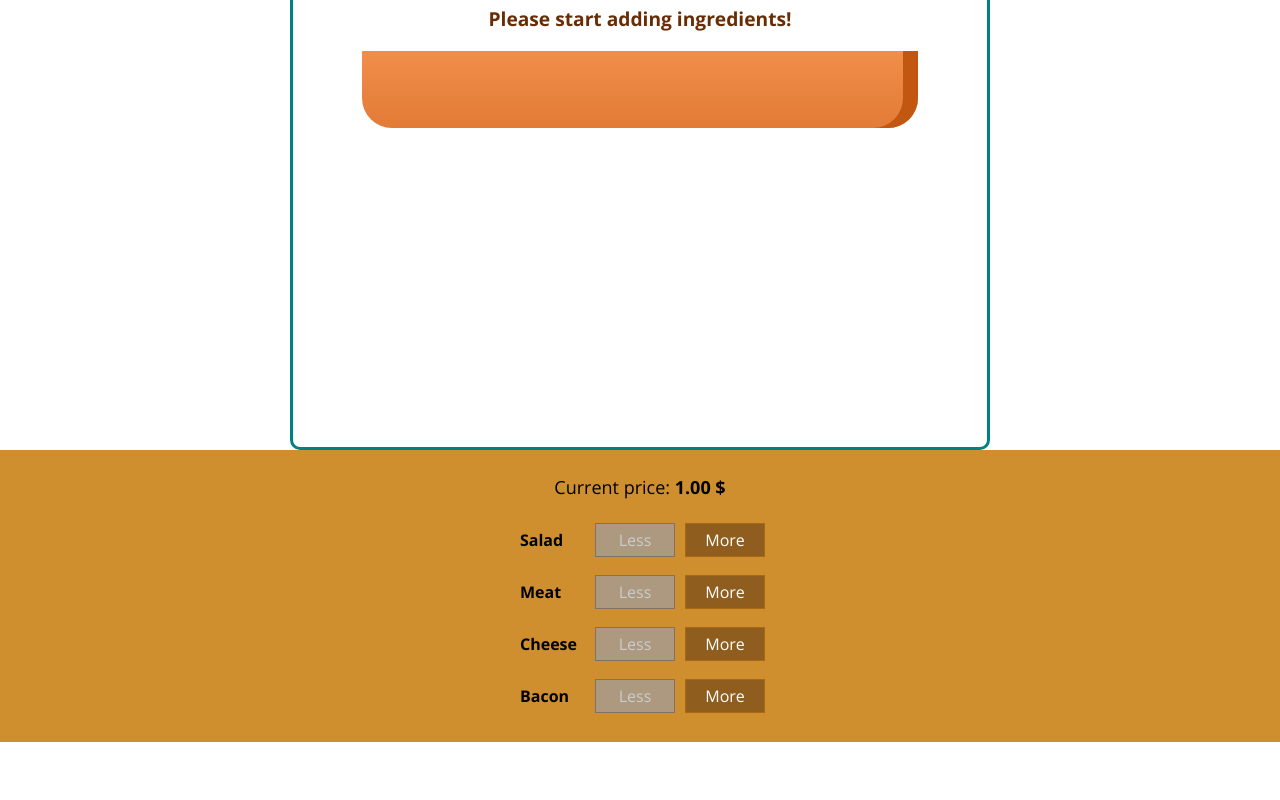
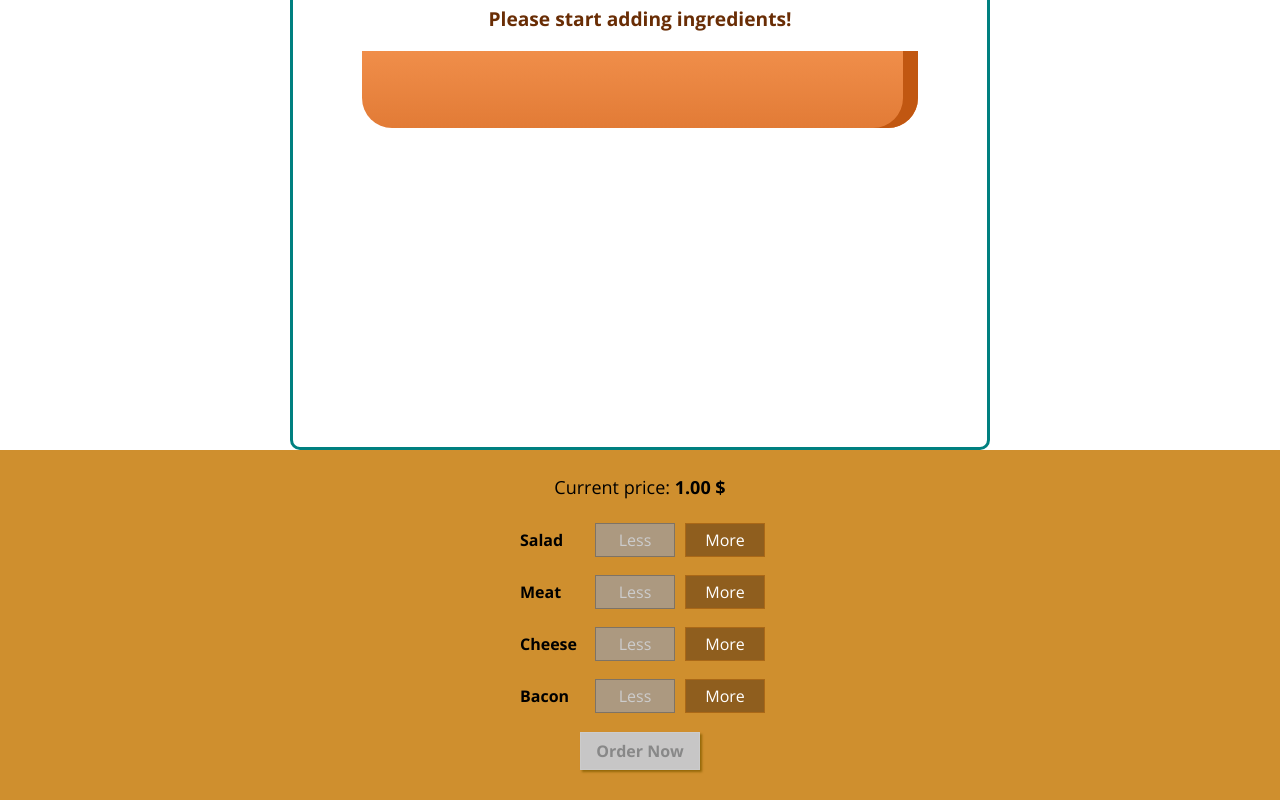
Before and after one commit to ChingizPro/burger-builder, a React (Create React App) app: page / in a window 1280 px wide. Shown: the part 187-987 px from the top of the page. Before the commit the page ends 929 px from the top, so only its background shows below. Built offline with nearby package versions, Linux system fonts and the light colour scheme.

Commit message:
Add order button and enable/disable it based on burger's ingredients

```diff
--- a/src/Components/Burger/BuildControls/BuildControls.js
+++ b/src/Components/Burger/BuildControls/BuildControls.js
@@ -22,6 +22,7 @@ const BuildControls = (props) => (
         {controls.map(control => {
             return <BuildControl key={control.label} label={control.label} added={() => props.added(control.type)} removed={() => props.removed(control.type)} disabled={props.disabled[control.type]} />
         })}
+        <button className={classes.OrderButton} disabled={!props.purchasable}>Order Now</button>
     </div>
 );
 
--- a/src/Components/Burger/BuildControls/BuildControls.module.css
+++ b/src/Components/Burger/BuildControls/BuildControls.module.css
@@ -14,3 +14,47 @@
     text-align: center;
     padding: 15px 30px;
 }
+
+.OrderButton {
+    font-weight: bold;
+    background-color: #dad735;
+    outline: none;
+    cursor: pointer;
+    border: 1px solid #966909;
+    color: #966909;
+    font-family: inherit;
+    font-size: 1em;
+    padding: 7px 15px;
+    box-shadow: 2px 2px 2px #966909;
+    margin: 10px auto;
+}
+
+.OrderButton:hover,
+.OrderButton:active {
+    background-color: #a0db41;
+    border: 1px solid #966909;
+    color: #966909;
+}
+
+.OrderButton:disabled {
+    background-color: #c7c6c6;
+    cursor: not-allowed;
+    border: 1px solid #ccc;
+    color: #888888;
+}
+
+.OrderButton:not(:disabled) {
+    animation: enable 0.3s linear;
+}
+
+@keyframes enable {
+    0% {
+        transform: scale(1);
+    }
+    60% {
+        transform: scale(1.1);
+    }
+    100% {
+        transform: scale(1);
+    }
+}
--- a/src/Containers/BurgerBuilder/BurgerBuilder.js
+++ b/src/Containers/BurgerBuilder/BurgerBuilder.js
@@ -19,7 +19,8 @@ class BurgerBuilder extends Component {
             cheese: 0,
             bacon: 0
         },
-        totalPrice: 1
+        totalPrice: 1,
+        purchasable: false
     }
 
     addIngredientHandler = (type) => {
@@ -33,6 +34,7 @@ class BurgerBuilder extends Component {
         let newPrice = currentPrice + priceAddition;
 
         this.setState({ ingredients: clonedIngredients, totalPrice: newPrice });
+        this.handlePurchase(clonedIngredients);
     }
 
     removeIngredientHandler = (type) => {
@@ -46,6 +48,13 @@ class BurgerBuilder extends Component {
         let newPrice = currentPrice - priceDeduction;
 
         this.setState({ ingredients: clonedIngredients, totalPrice: newPrice });
+        this.handlePurchase(clonedIngredients);
+    }
+
+    handlePurchase = (ingredients) => {
+        let clonedIngredients = { ...ingredients };
+        let ingredientSum = Object.keys(clonedIngredients).map(igKey => clonedIngredients[igKey]).reduce((sum, el) => sum + el, 0);
+        this.setState({ purchasable: ingredientSum > 0 });
     }
 
     render() {
@@ -57,7 +66,7 @@ class BurgerBuilder extends Component {
         return (
             <Wrapper>
                 <Burger ingredients={this.state.ingredients} />
-                <BuildControls added={this.addIngredientHandler} removed={this.removeIngredientHandler} price={this.state.totalPrice.toFixed(2)} disabled={disabledInfo} />
+                <BuildControls added={this.addIngredientHandler} removed={this.removeIngredientHandler} price={this.state.totalPrice.toFixed(2)} disabled={disabledInfo} purchasable={this.state.purchasable} />
             </Wrapper>
         );
     }
```
